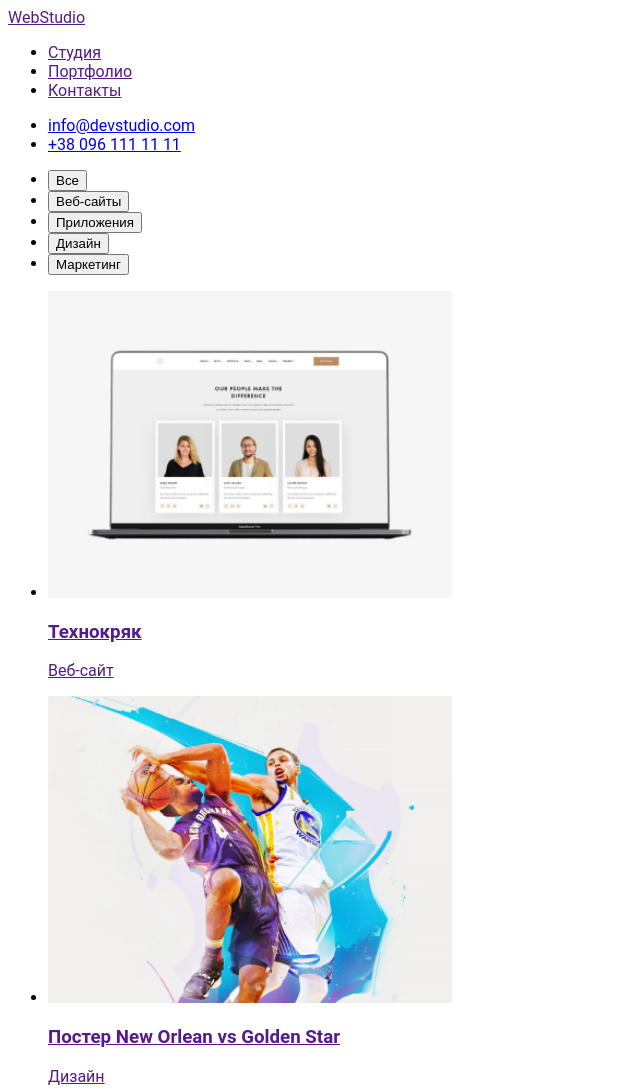
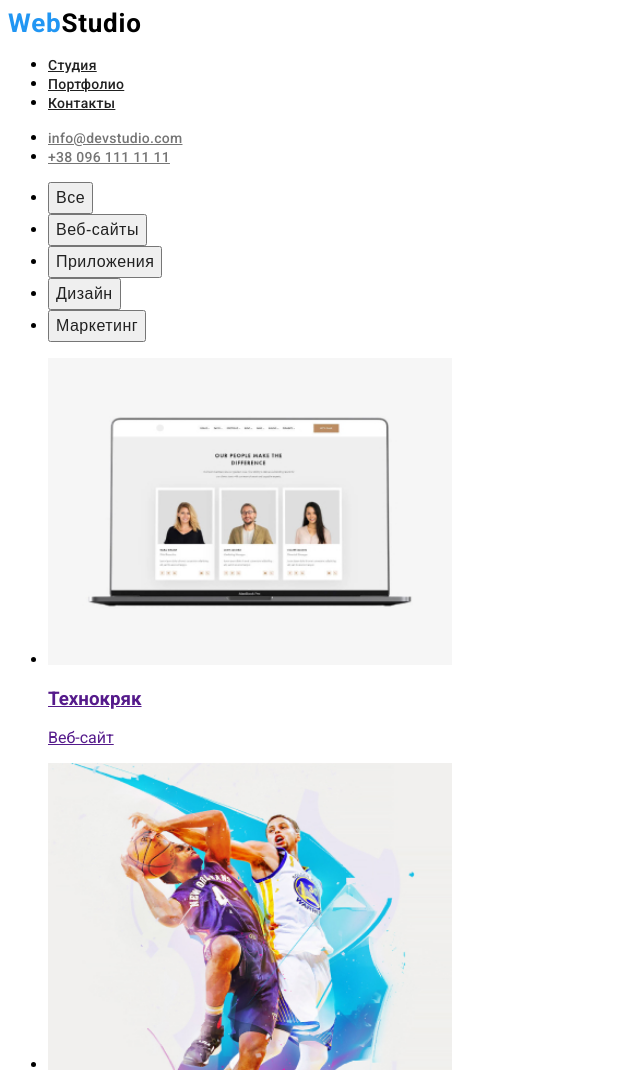
Before and after one commit to dmyyytro/goit-markup-hw-02, a plain HTML site: page portfolio.html in a window 1280 px wide. Shown: the top 1089 px of the page, without its empty margins (0-640 px from the left). Drawn offline with Linux system fonts and the light colour scheme.

Commit message:
start css

```diff
--- a/css/styles.css
+++ b/css/styles.css
@@ -1,3 +1,53 @@
 body {
-  font-family: Roboto;
+  font-family: "Roboto", "Raleway";
 }
+.logo {
+  font-weight: 700;
+  font-size: 26px;
+  line-height: 1.192;
+  letter-spacing: 0.03em;
+  color: #2196f3;
+}
+
+.logopart2 {
+  font-weight: 700;
+  font-size: 26px;
+  line-height: 1.192;
+  letter-spacing: 0.03em;
+  color: #000000;
+}
+
+.navigation-list-link {
+  font-weight: 500;
+  font-size: 14px;
+  line-height: 1.143;
+  letter-spacing: 0.02em;
+  color: #212121;
+}
+
+.navigation-list-link:hover,
+.navigation-list-link:focus {
+  color: #2196f3;
+}
+
+.contacts-list-link {
+  font-weight: 500;
+  font-size: 14px;
+  line-height: 1.143;
+  letter-spacing: 0.02em;
+  color: #757575;
+}
+
+.modal-btn {
+  font-weight: 500;
+  font-size: 16px;
+  line-height: 1.625;
+  letter-spacing: 0.03em;
+  color: #212121;
+}
+
+.modal-btn:hover,
+.modal-btn:focus {
+  color: #ffffff;
+  background-color: #2196f3;
+}
--- a/portfolio.html
+++ b/portfolio.html
@@ -4,36 +4,49 @@
     <meta charset="UTF-8">
     <meta name="viewport" content="width=device-width, initial-scale=1.0">
     <title>Портфолио</title>
+    <link <link rel="preconnect" href="https://fonts.gstatic.com">
+    <link href="https://fonts.googleapis.com/css2?family=Raleway:wght@700&family=Roboto:wght@400;500;700;900&display=swap" rel="stylesheet">
     <link rel="stylesheet" href="./css/styles.css">
 </head>
+
 <body>
     <!--Основная навигация по сайту-->
-<header>
-  <nav>
-    <a href="">WebStudio</a>
-      <ul>
-         <li><a href="">Студия</a></li>
-         <li><a href="">Портфолио</a></li>
-         <li><a href="">Контакты</a></li>
+<header class="header">
+  <nav class="navigation">
+    <span class="logo">Web</span><span class="logopart2">Studio</span></a>
+      <ul class="navigation-list">
+          <li class="navigation-list-item">
+              <a class="navigation-list-link" href="#">Студия</a></li>
+          <li class="navigation-list-item">
+              <a class="navigation-list-link" href="#">Портфолио</a></li>
+          <li class="navigation-list-item">
+              <a class="navigation-list-link" href="#">Контакты</a></li>
       </ul>
   </nav>
-        <ul>
-             <li><a href=mailto:info@devstudio.com>info@devstudio.com</a></li>
-             <li><a href=tel:+380961111111>+38 096 111 11 11</a></li>
+        <ul class="contacts-list">
+             <li class="contacts-list-item">
+                 <a class="contacts-list-link" href=mailto:info@devstudio.com>info@devstudio.com</a></li>
+             <li class="contacts-list-item">
+                 <a class="contacts-list-link" href=tel:+380961111111>+38 096 111 11 11</a></li>
         </ul>
 </header>
 
 <main>
     <!--HERO-->
     <!--Секция кнопки-фильтры + карточки портфолио-->
-    <section>
+    <section class="hero">
     <!--Кнопки-фильтры-->
-      <ul>
-         <li><button>Все</button></li>
-         <li><button>Веб-сайты</button></li>
-         <li><button>Приложения</button></li>
-         <li><button>Дизайн</button></li>
-         <li><button>Маркетинг</button></li>
+      <ul class="filters-list">
+         <li class="filters-list-item">
+             <button class="modal-btn" type="button">Все</button></li>
+         <li class="filters-list-item">
+             <button class="modal-btn" type="button">Веб-сайты</button></li>
+         <li class="filters-list-item">
+             <button class="modal-btn" type="button">Приложения</button></li>
+         <li class="filters-list-item">
+             <button class="modal-btn" type="button">Дизайн</button></li>
+         <li class="filters-list-item">
+             <button class="modal-btn" type="button">Маркетинг</button></li>
       </ul>
      <!--Карточки портфолио-->
       <ul>
```
Also changed, not shown: index.html (+9 -3 lines).
